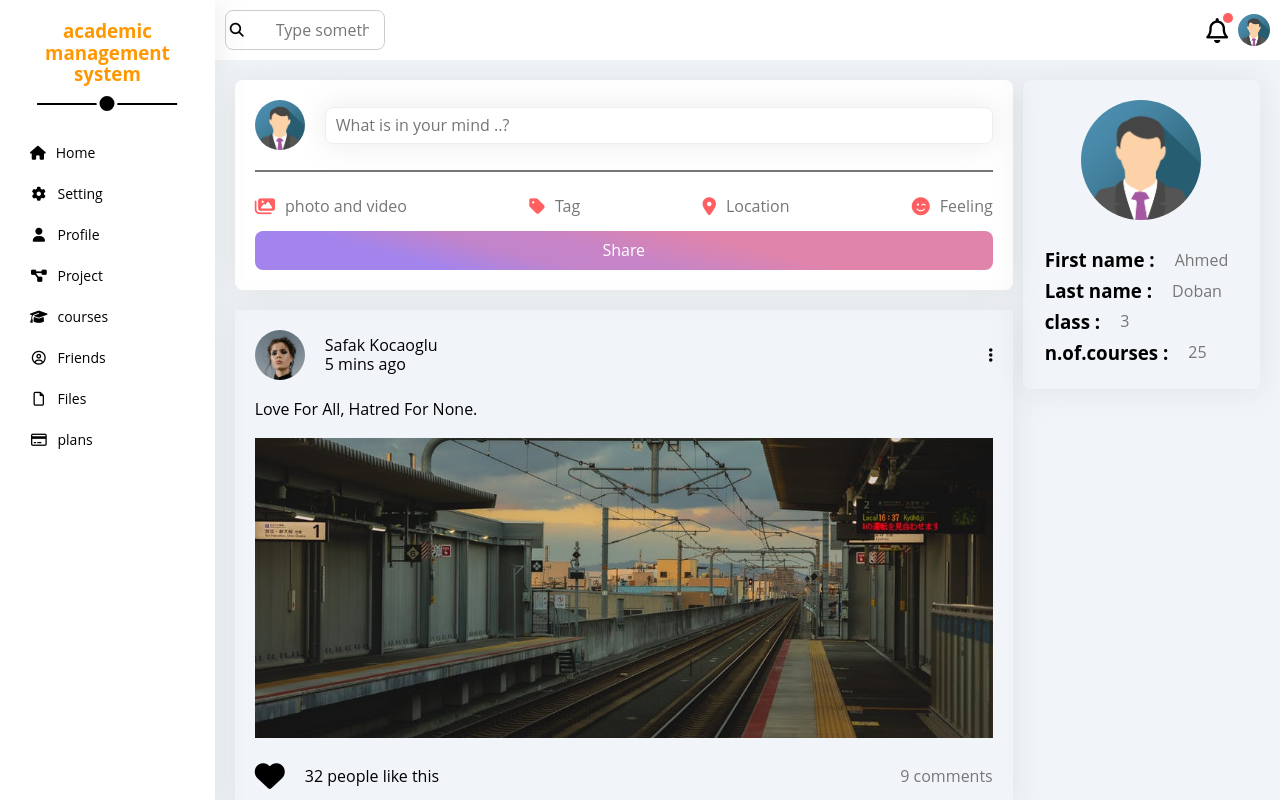
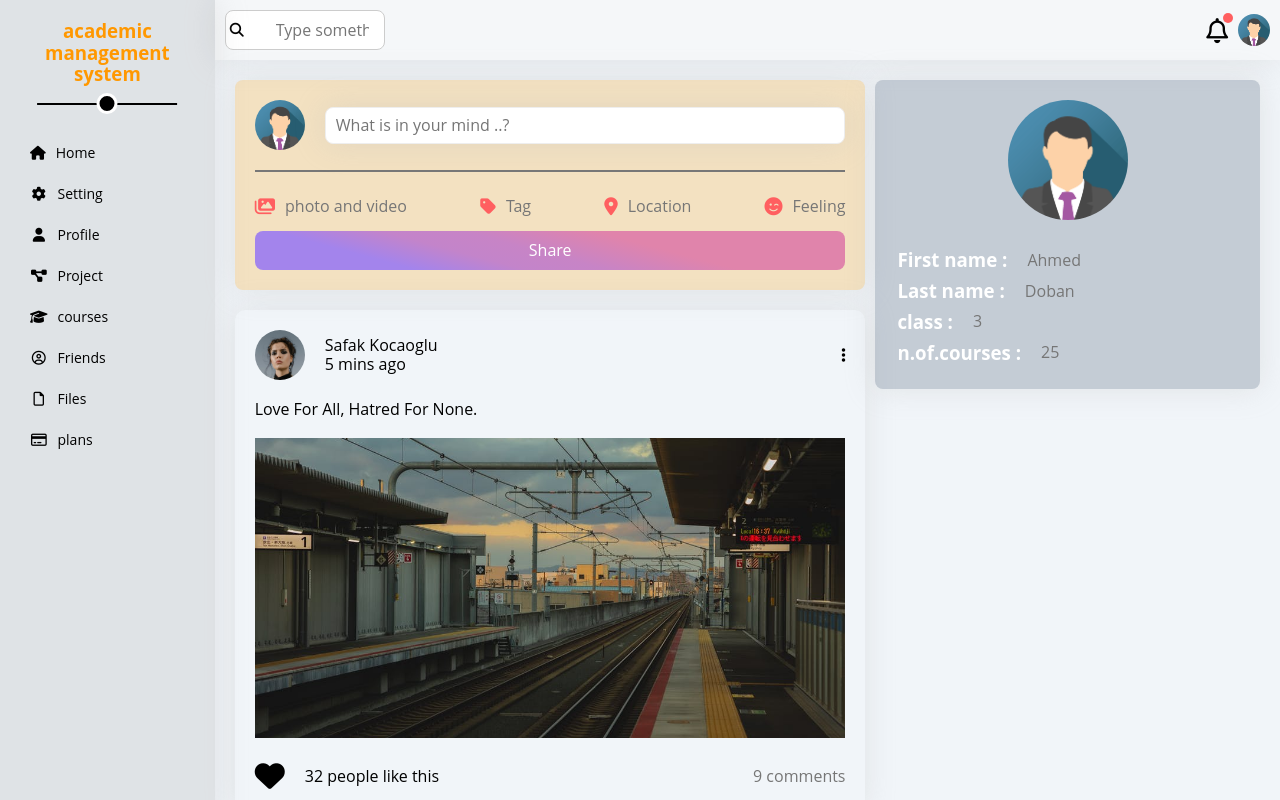
Before and after one commit to AhmedDoban/academic-management-system, a React (Create React App) app: page /home/student in a window 1280 px wide. Shown: the top 800 px of the page. Built offline with nearby package versions, Linux system fonts and the light colour scheme.

Commit message:
update style

```diff
--- a/src/assets/css/framework.css
+++ b/src/assets/css/framework.css
@@ -215,6 +215,10 @@
 .p-absolute {
   position: absolute;
 }
+.p-sticky {
+  position: sticky;
+  top: 20px;
+}
 /*ــــــــــــــــــــــــــــــــــــــــــــــــــــــــــ
 # text
 ــــــــــــــــــــــــــــــــــــــــــــــــــــــــــــ*/
--- a/src/assets/css/style.css
+++ b/src/assets/css/style.css
@@ -221,14 +221,13 @@ p {
 .content {
   width: 100%;
   position: relative;
-  overflow: hidden;
 }
 /*ــــــــــــــــــــــــــــــــــــــــــــــــــــــــــ
 # sidebar
 ــــــــــــــــــــــــــــــــــــــــــــــــــــــــــــ*/
 .sidebar {
   position: relative;
-  background-color: #fff;
+  background-color: rgba(153, 153, 153, 0.2);
   box-shadow: var(--main-box-shadow);
   padding: 20px;
   width: 250px;
@@ -312,7 +311,8 @@ p {
 .content .head {
   position: relative;
   width: 100%;
-  background-color: #fff;
+  background-color: rgba(250, 250, 250, 0.5);
+  box-shadow: var(--main-box-shadow);
   display: flex;
   align-items: center;
   justify-content: space-between;
@@ -693,12 +693,13 @@ p {
   }
 }
 .StudentBox {
-  overflow: hidden;
-  width: 300px;
-  height: fit-content;
+  width: 600px;
   text-align: center;
   box-shadow: var(--main-box-shadow);
   border-radius: var(--main-border-radius);
+  color: #fff;
+  background-color: #29415939;
+  height: fit-content;
 }
 @media (max-width: 992px) {
   .StudentBox {
@@ -706,12 +707,18 @@ p {
     flex-direction: row;
     width: 100%;
     gap: 20px;
+    position: relative !important;
+    margin-bottom: 20px;
+  }
+  .StudentBox img {
+    width: 50px;
+    height: 50px;
   }
 }
 .Share {
   height: fit-content;
   border-radius: var(--main-border-radius);
-  background-color: #fff;
+  background-color: #f59f0b3c;
 }
 @media (max-width: 992px) {
   .Share .icons {
--- a/src/assets/jsx/Post.jsx
+++ b/src/assets/jsx/Post.jsx
@@ -11,7 +11,7 @@ function Post(props) {
   };
 
   return (
-    <div className="width-full bg-fff p-20 box-Shadow mb-25 mt-20">
+    <div className="width-full bg-fff p-20 box-Shadow mb-25 mt-20 rd-10 ">
       <div className="post-top between-flex">
         <div className="left center-flex gap-20">
           <img
--- a/src/assets/jsx/SideBar.jsx
+++ b/src/assets/jsx/SideBar.jsx
@@ -6,7 +6,7 @@ const SideBar = (props) => {
     <React.Fragment>
       <div class="sidebar">
         <h3>academic management system </h3>
-        <ul>
+        <ul className="p-sticky">
           <li>
             <Link to="home">
               <i class="fa-solid fa-house"></i>
--- a/src/assets/jsx/StudentBox.jsx
+++ b/src/assets/jsx/StudentBox.jsx
@@ -1,7 +1,7 @@
 import user from "../img/user.png";
 function StudentBox(props) {
   return (
-    <div className="StudentBox p-20 section-box">
+    <div className="StudentBox p-20 p-sticky">
       <img src={user} alt="user avatar" className="img-medium  mb-20" />
       <table>
         <tr>
--- a/src/assets/jsx/student.jsx
+++ b/src/assets/jsx/student.jsx
@@ -9,7 +9,7 @@ import { Posts } from "../../dummyData";
 const Student = (props) => {
   return (
     <React.Fragment>
-      <div className="page">
+      <div className="page p-relative">
         <SideBar />
         <div className="content">
           <Head />
```
